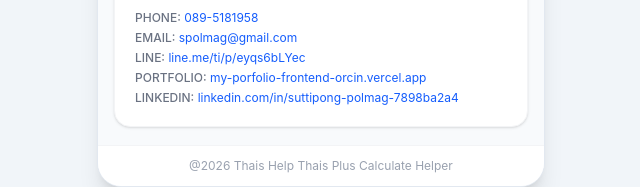
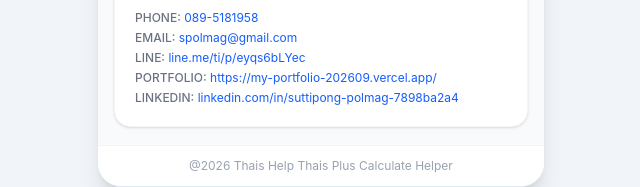
Before and after one commit to spolmag/thtp_frontend, a React (Vite) app: page / in a window 1280 px wide. Both pictures are taken after a click on the button "About". Shown: the part 517-704 px from the top of the page, without its empty margins (319-959 px from the left). Built offline with nearby package versions, Linux system fonts and the light colour scheme.

Commit message:
Edit portfolio link

```diff
--- a/src/pages/About.jsx
+++ b/src/pages/About.jsx
@@ -57,12 +57,12 @@ export default function About() {
             <p>
               <span className="font-medium text-gray-500">PORTFOLIO:</span>{" "}
               <a
-                href="https://my-porfolio-frontend-orcin.vercel.app/"
+                href="https://my-portfolio-202609.vercel.app/"
                 target="_blank"
                 rel="noopener noreferrer"
                 className="text-blue-600 hover:underline"
               >
-                my-porfolio-frontend-orcin.vercel.app
+                https://my-portfolio-202609.vercel.app/
               </a>
             </p>
             <p>
```
